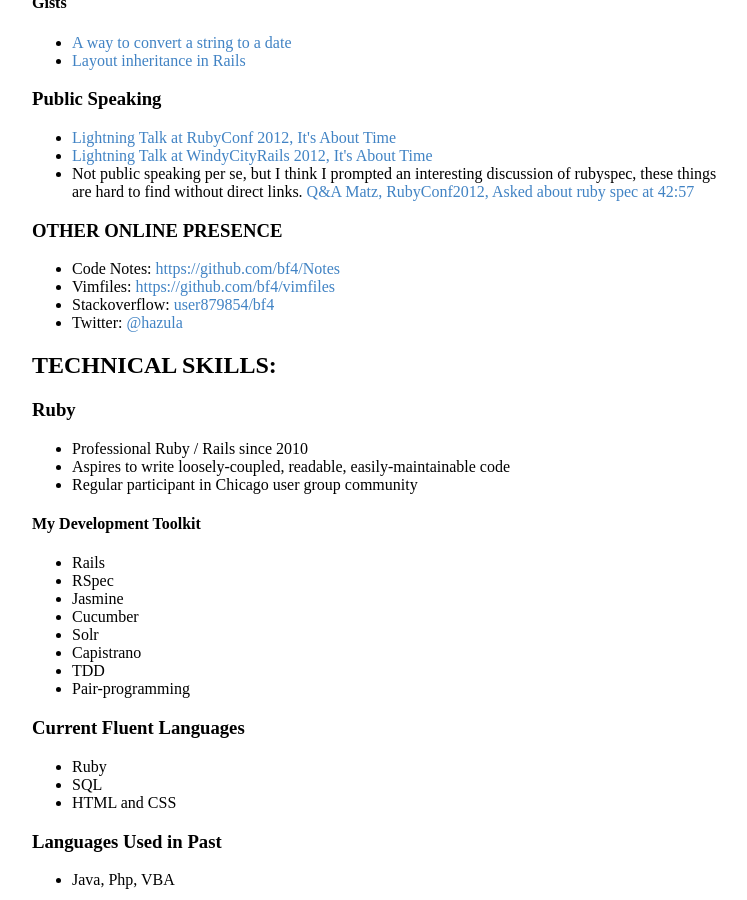
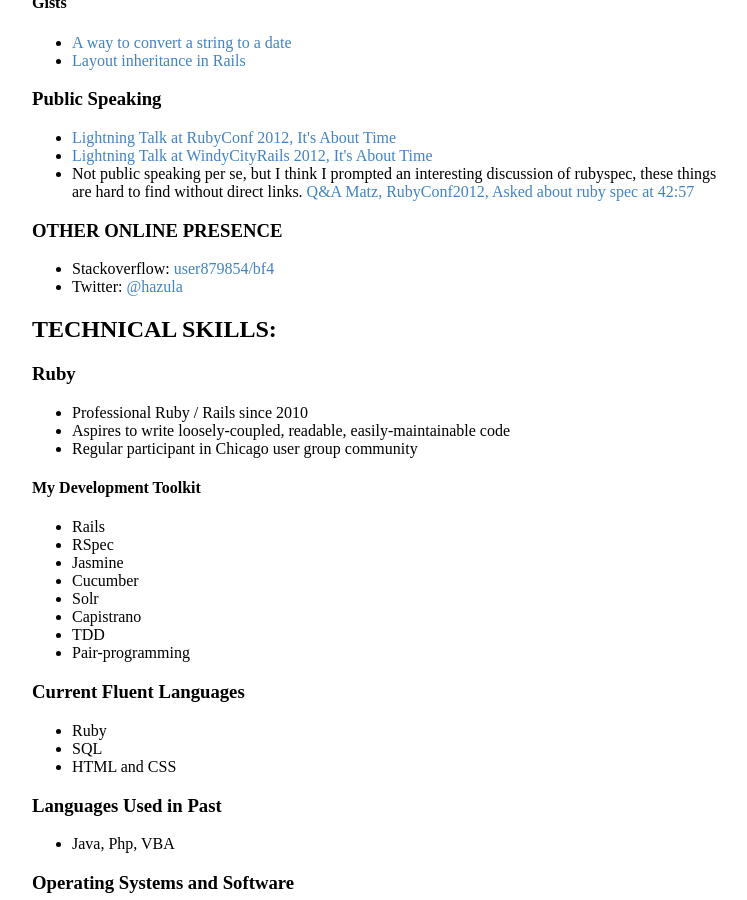
Before and after one commit to bf4/bf4.github.com, a Jekyll site: the page built from resume.html, in a window 1280 px wide and 900 px high, scrolled down 1381 px. Shown: the whole window, without its empty margins (258-1005 px from the left). Built offline with Jekyll 4.4.1, drawn with Linux system fonts in a browser that asks for light colours; Markdown is read by kramdown in place of the engine named in the settings.

Commit message:
Remove stuff not to show off

```diff
--- a/resume.html
+++ b/resume.html
@@ -111,8 +111,6 @@
 <h3>OTHER ONLINE PRESENCE</h3>
 
 <ul>
-<li>Code Notes:  <a href="https://github.com/bf4/Notes">https://github.com/bf4/Notes</a></li>
-<li>Vimfiles: <a href="https://github.com/bf4/vimfiles">https://github.com/bf4/vimfiles</a></li>
 <li>Stackoverflow: <a href="http://stackoverflow.com/users/879854/bf4">user879854/bf4</a></li>
 <li>Twitter: <a href="https://twitter.com/#!/hazula">@hazula</a></li>
 </ul>
```
